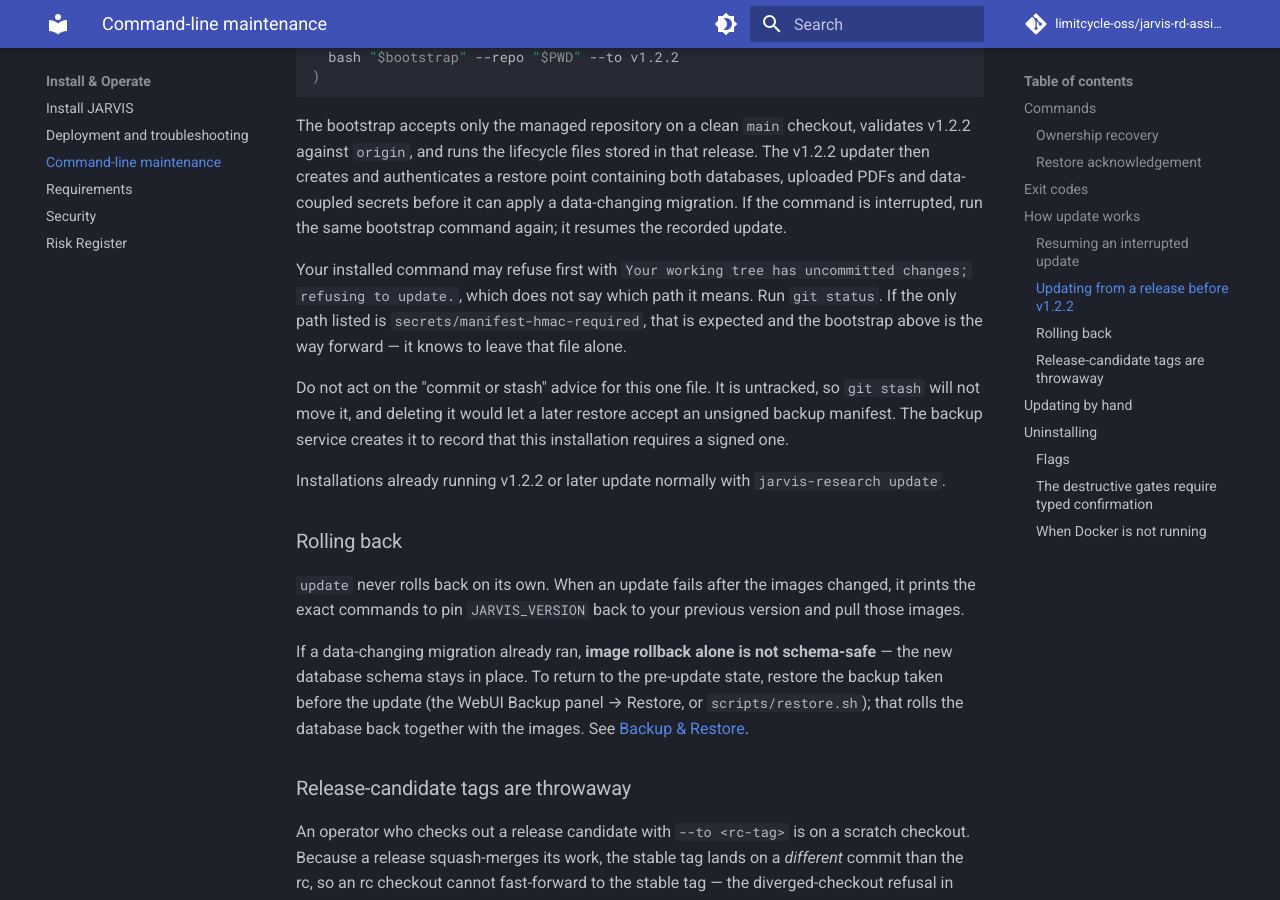
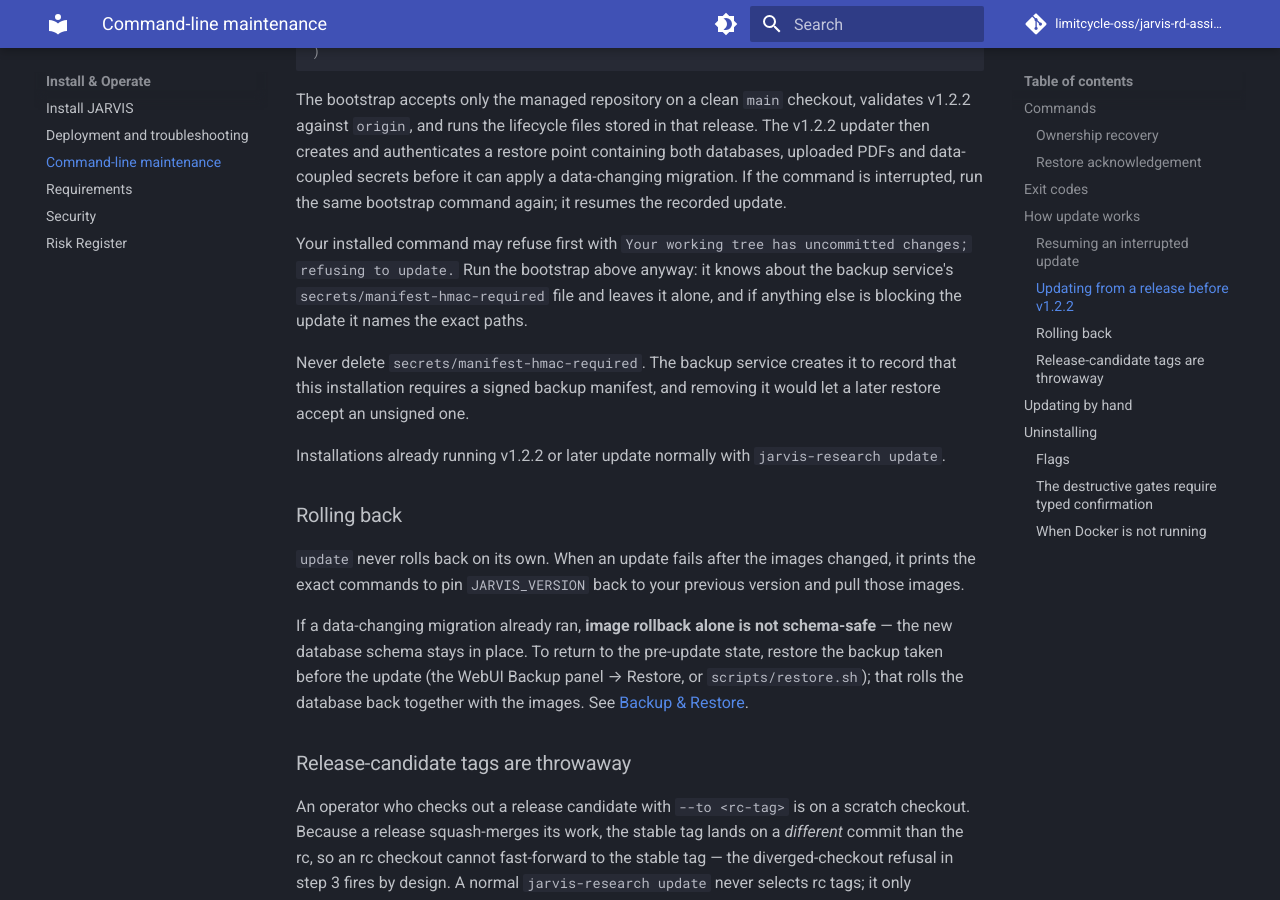
Before and after one commit to FFidan/Jarvis-RD-Assistant, an MkDocs documentation site: the page built from docs/manual/cli.md, in a window 1280 px wide and 900 px high, scrolled down 3838 px. Built offline with MkDocs 1.6.1 and Material for MkDocs 9.7.7, drawn with Linux system fonts in a browser that asks for light colours; comment, search, counter and statistics services are not loaded; some of the changed text lies outside the part shown.

Commit message:
docs: remove Git from the supported operations path
The manual told a user whose update was refused to run git status and stash
their changes. The bootstrap command already reports the offending paths and
leaves the backup service's marker alone, so the manual now points there.

Refusals follow: the misuse handler takes the correct invocation as a second
argument, in the same shape as the failure handler, and all eight call sites now
name the command the user meant. Remedies that named a Git command are product
commands where one exists; the remaining few are checkout repairs with no
product equivalent and stay labelled as such. The dirty-tree refusal now asks
for the listed paths to be restored or moved rather than committed.

Doctor stays read-only and names the repair command in its container warning.
Update-journal writes are checked, so a state directory that becomes unwritable
mid-update fails with the record path instead of surfacing later.

```diff
--- a/docs/manual/cli.md
+++ b/docs/manual/cli.md
@@ -10,7 +10,7 @@
 ships a newer command along with the rest of the code.
 
 If `jarvis-research` is not found after an install, make sure `~/.local/bin` is
-on your PATH, or run `./setup.sh` again from your checkout.
+on your PATH.
 
 ## Commands
 
@@ -142,15 +142,13 @@
 bootstrap command again; it resumes the recorded update.
 
 Your installed command may refuse first with `Your working tree has uncommitted
-changes; refusing to update.`, which does not say which path it means. Run `git
-status`. If the only path listed is `secrets/manifest-hmac-required`, that is
-expected and the bootstrap above is the way forward — it knows to leave that file
-alone.
+changes; refusing to update.` Run the bootstrap above anyway: it knows about the
+backup service's `secrets/manifest-hmac-required` file and leaves it alone, and if
+anything else is blocking the update it names the exact paths.
 
-Do not act on the "commit or stash" advice for this one file. It is untracked, so
-`git stash` will not move it, and deleting it would let a later restore accept an
-unsigned backup manifest. The backup service creates it to record that this
-installation requires a signed one.
+Never delete `secrets/manifest-hmac-required`. The backup service creates it to
+record that this installation requires a signed backup manifest, and removing it
+would let a later restore accept an unsigned one.
 
 Installations already running v1.2.2 or later update normally with
 `jarvis-research update`.
```
Also changed, not shown: 3 other files.
